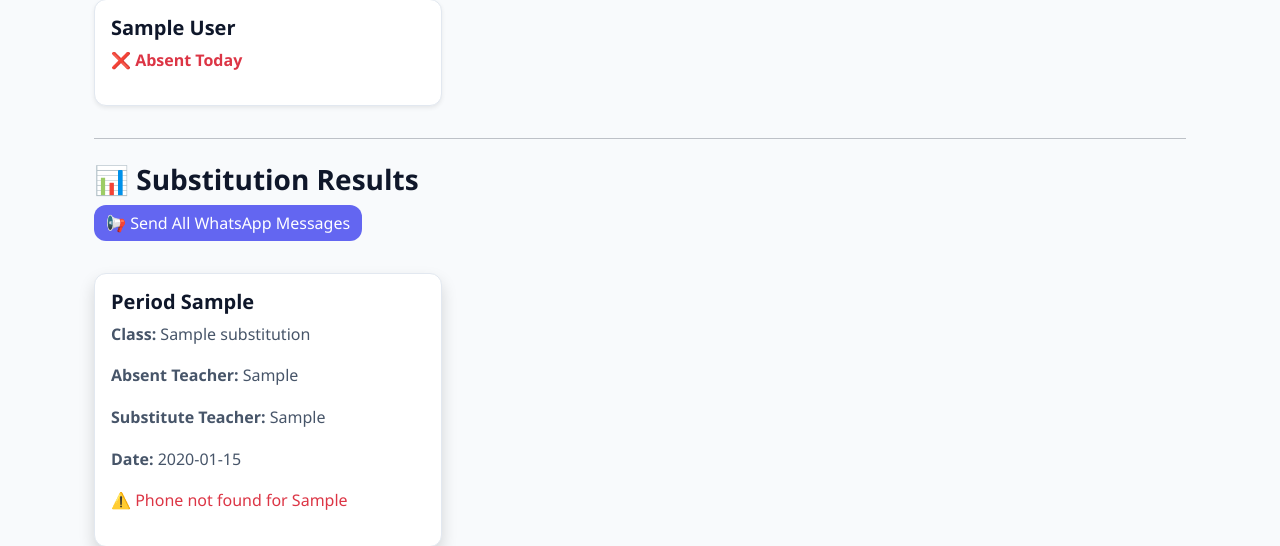
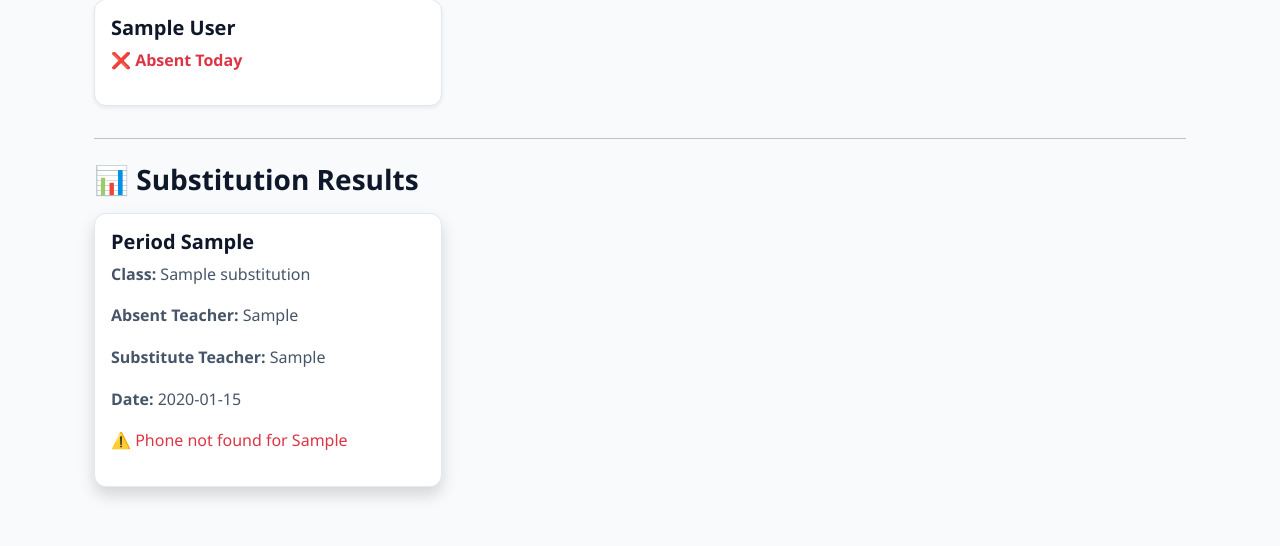
Before and after one commit to Muhammad-Hamza-code/Schedulizer, a Flask app: template templates/absent_today.html in a window 1280 px wide. Shown: the part 199-745 px from the top of the page. Run offline with Flask 3, Linux system fonts and the light colour scheme; the template is opened without the code that fills it: values that come from a table or form of the project are taken from there, others are empty; tables that the repository leaves empty hold one stand-in row (values such as "Sample post"); some libraries are stand-ins or nearby versions.

Commit message:
removed send all messages at once

```diff
--- a/templates/absent_today.html
+++ b/templates/absent_today.html
@@ -40,9 +40,6 @@
     <h3 class="mt-4">📊 Substitution Results</h3>
 
     <!-- Send All Button -->
-    <button onclick="sendAllWhatsApp()" class="btn btn-primary mb-3">
-        📢 Send All WhatsApp Messages
-    </button>
 
     <div class="row mt-3">
         {% for result in results %}
@@ -107,20 +104,6 @@
         return true;
     }
 
-    function sendAllWhatsApp() {
-        const links = document.querySelectorAll(".whatsapp-link");
-
-        if (links.length === 0) {
-            alert("No WhatsApp messages available!");
-            return;
-        }
-
-        links.forEach((link, index) => {
-            setTimeout(() => {
-                window.open(link.href, "_blank");
-            }, index * 800);
-        });
-    }
 </script>
 
 {% endblock %}
```
